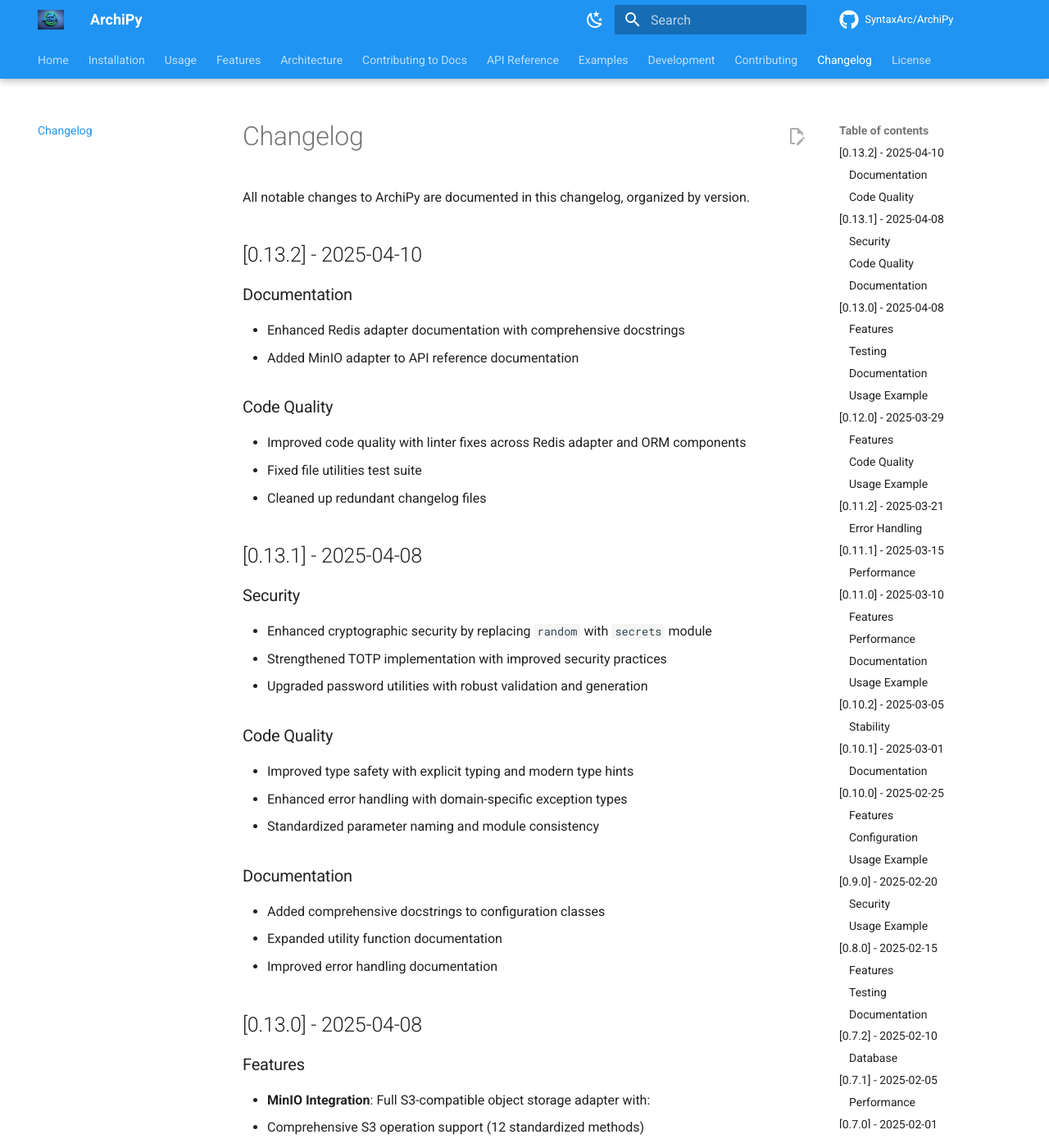
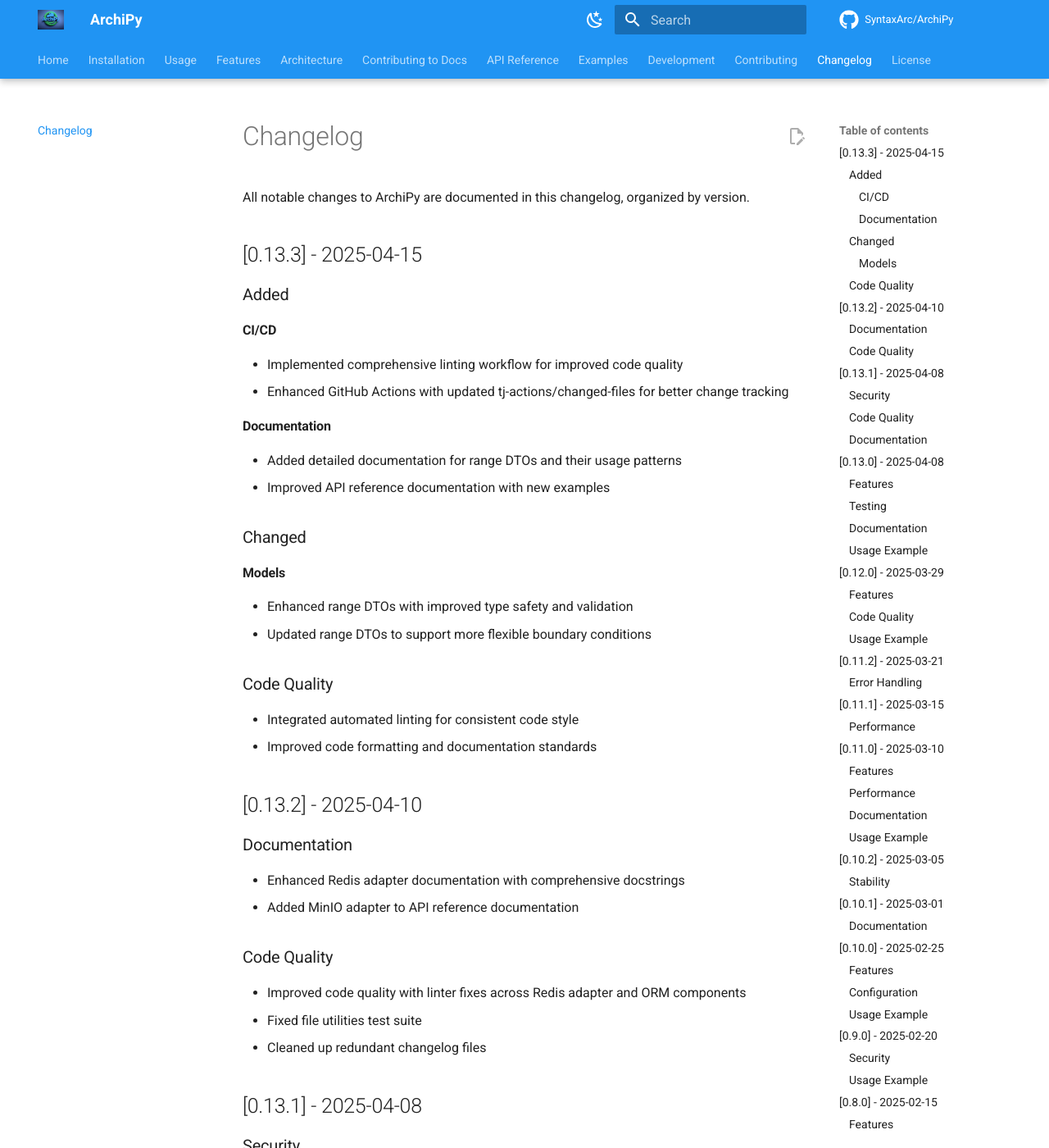
Before and after one commit to negatic/ArchiPy, an MkDocs documentation site: the page built from docs/changelog.md, in a window 1280 px wide and 1400 px high. Shown: the whole window at 82% size. Built offline with MkDocs 1.6.1 and Material for MkDocs 9.7.7, drawn with Linux system fonts in a browser that asks for light colours; comment, search, counter and statistics services are not loaded; the version menu is left out.

Commit message:
update changelogs

```diff
--- a/docs/changelog.md
+++ b/docs/changelog.md
@@ -2,6 +2,29 @@
 
 All notable changes to ArchiPy are documented in this changelog, organized by version.
 
+
+
+## [0.13.3] - 2025-04-15
+
+### Added
+
+#### CI/CD
+- Implemented comprehensive linting workflow for improved code quality
+- Enhanced GitHub Actions with updated tj-actions/changed-files for better change tracking
+
+#### Documentation
+- Added detailed documentation for range DTOs and their usage patterns
+- Improved API reference documentation with new examples
+
+### Changed
+
+#### Models
+- Enhanced range DTOs with improved type safety and validation
+- Updated range DTOs to support more flexible boundary conditions
+
+### Code Quality
+- Integrated automated linting for consistent code style
+- Improved code formatting and documentation standards
 
 ## [0.13.2] - 2025-04-10
 
```
